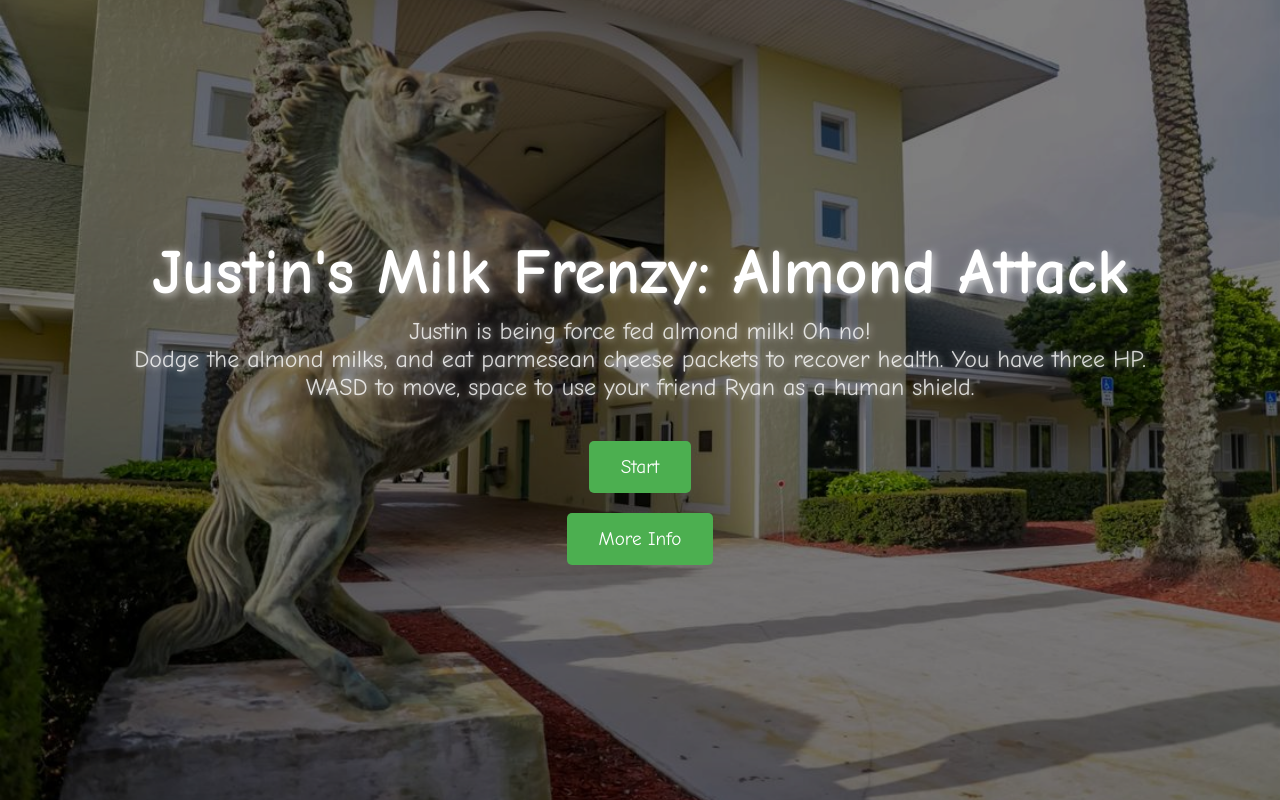
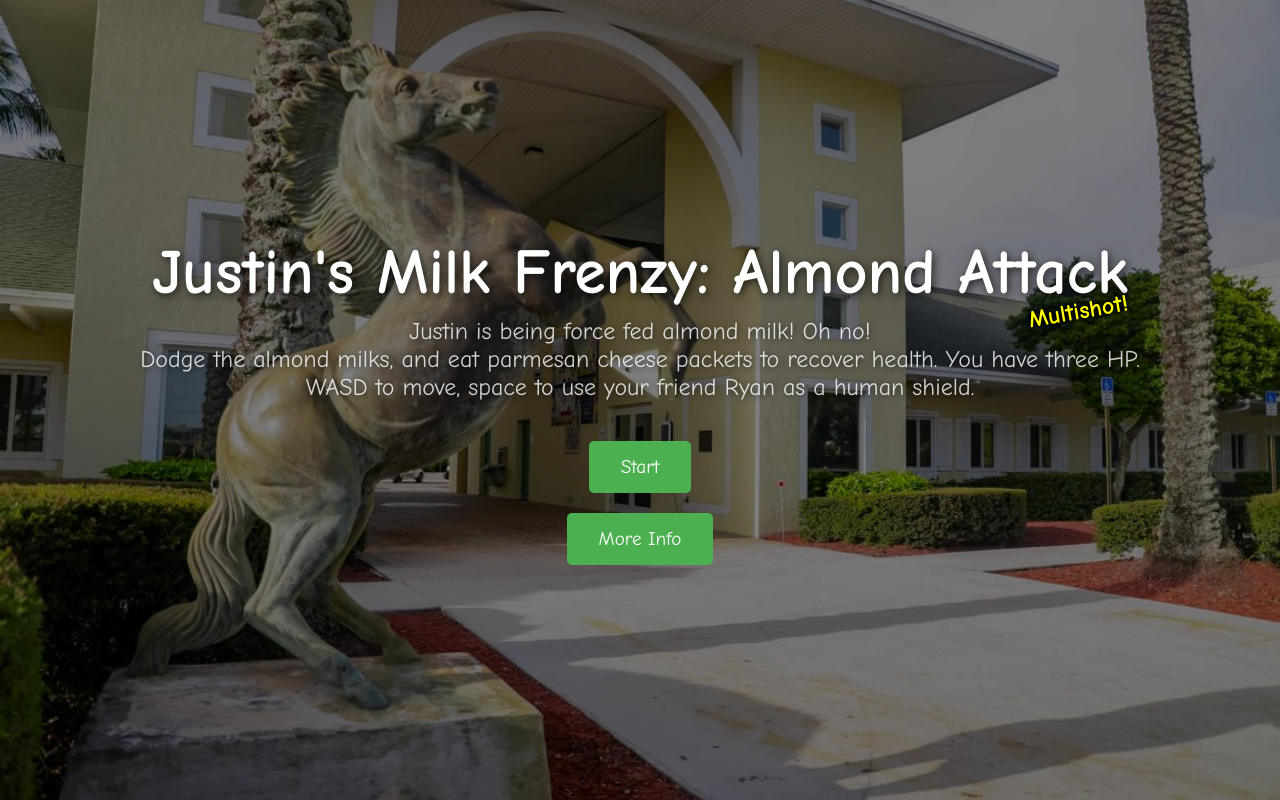
Before and after one commit to Justins-milk/justins-milk.github.io, a plain HTML site: page index.html in a window 1280 px wide. Drawn offline with Linux system fonts and the light colour scheme.

Commit message:
splash text

```diff
--- a/index.html
+++ b/index.html
@@ -22,21 +22,43 @@
             text-align: center;
         }
 
+        /* Container for title and splash text */
+        .title-container {
+            position: relative; /* Needed for positioning the splash text inside this container */
+            display: inline-block; /* Keep the title and splash text together */
+        }
+
         /* Centered title styling */
         h1 {
             font-size: 4rem;
             font-weight: bold;
-            color: #FFFFFF; /* Black text color */
-            text-shadow: 2px 2px 8px rgba(255, 255, 255, 0.7); /* Light shadow for contrast */
+            color: #FFFFFF; /* White text color */
+            text-shadow: 2px 2px 8px rgba(0, 0, 0, 0.7); /* Dark shadow for contrast */
             margin: 0;
+        }
+
+        /* Splash text styling (aligned to the bottom-right of the title) */
+        .splash {
+            font-size: 1.5rem;
+            font-weight: bold;
+            color: yellow; /* Bright yellow color */
+            text-shadow:
+                0 0 3px black, /* Small black outline */
+                0 0 5px black, /* Bigger black outline */
+                0 0 8px black, /* Larger black outline */
+                0 0 10px black; /* Even larger black outline */
+            position: absolute; /* Absolute position relative to the h1 */
+            bottom: -1rem; /* Positioned just below the title */
+            right: 0; /* Position at the right of the title */
+            transform: rotate(-10deg); /* Slight rotation for style */
         }
 
         /* Subtitle styling */
         h2 {
             font-size: 1.5rem;
             font-weight: normal;
-            color: rgba(255, 255, 255, 0.8); /* Slightly transparent black */
-            text-shadow: 1px 1px 6px rgba(255, 255, 255, 0.6); /* Light shadow for contrast */
+            color: rgba(255, 255, 255, 0.8); /* Slightly transparent white */
+            text-shadow: 1px 1px 6px rgba(0, 0, 0, 0.6); /* Light shadow for contrast */
             margin-top: 0.5rem; /* Space between title and subtitle */
         }
 
@@ -56,9 +78,31 @@
     </style>
 </head>
 <body>
-    <h1>Justin's Milk Frenzy: Almond Attack</h1>
-    <h2>Justin is being force fed almond milk! Oh no! <br>Dodge the almond milks, and eat parmesean cheese packets to recover health. You have three HP.<br>WASD to move, space to use your friend Ryan as a human shield.</h2>
+    <div class="title-container">
+        <h1>Justin's Milk Frenzy: Almond Attack</h1>
+        <div class="splash" id="splash-text"></div>
+    </div>
+
+    <h2>Justin is being force fed almond milk! Oh no! <br>Dodge the almond milks, and eat parmesan cheese packets to recover health. You have three HP.<br>WASD to move, space to use your friend Ryan as a human shield.</h2>
     <a href="./build/web/game.html" class="button-link">Start</a>
     <a href="./rules.html" class="button-link">More Info</a>
+
+    <script>
+        // Array of splash texts
+        const splashTexts = [
+            "Official Release!",
+            "Now with more powerups!",
+            "Actually see your health!",
+            "Better movement!",
+            "Shoot in both directions!",
+            "Multishot!"
+        ];
+
+        // Select a random splash text
+        const randomSplash = splashTexts[Math.floor(Math.random() * splashTexts.length)];
+
+        // Set the splash text in the HTML
+        document.getElementById('splash-text').innerText = randomSplash;
+    </script>
 </body>
 </html>
```
